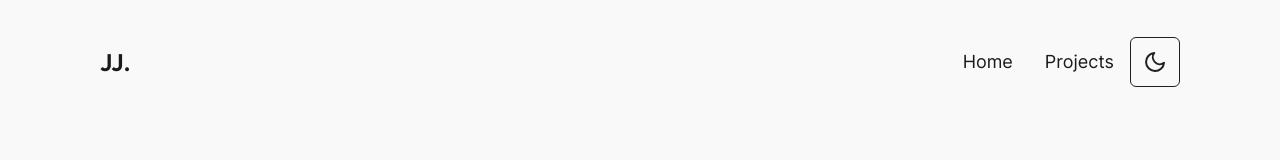
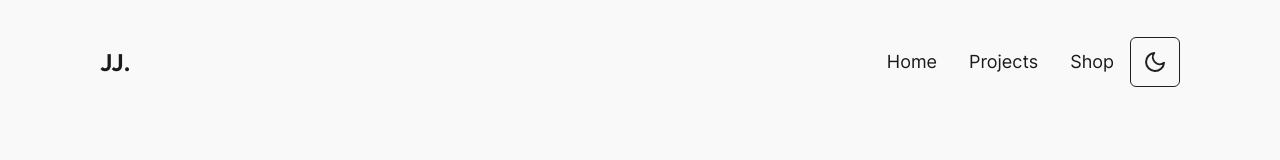
Before and after one commit to JusJira/next-portfolio, a Next.js app: page / in a window 1280 px wide. Shown: the top 160 px of the page. Built offline with nearby package versions, Linux system fonts and the light colour scheme.

Commit message:
feat: added shop button

```diff
--- a/components/Navbar.tsx
+++ b/components/Navbar.tsx
@@ -70,6 +70,9 @@ function Navbar() {
             <Link className="p-4 dark:text-light block text-lg no-underline" href="/projects"
             >Projects
             </Link>
+            <Link className="p-4 dark:text-light block text-lg no-underline" href="https://shopee.co.th/justinjiraratsakul"
+            >Shop
+            </Link>
 
           </li>
           <li>
```
